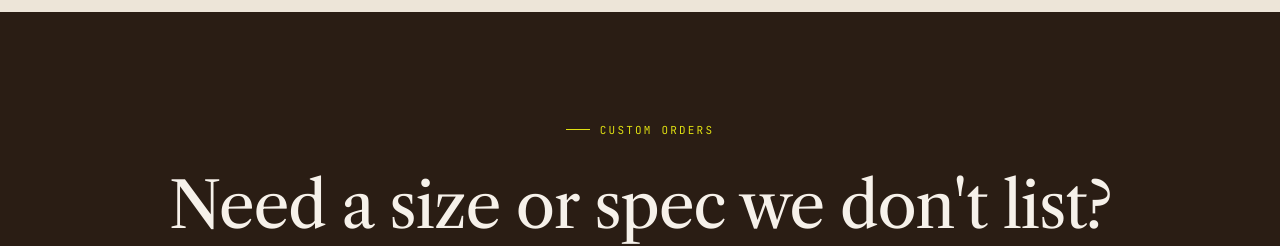
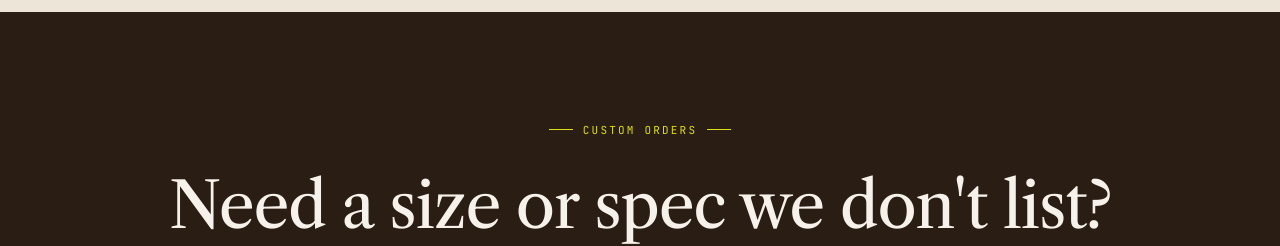
Before and after one commit to Aethons-Lab/NX_woodtech, a Next.js app: page /products in a window 1280 px wide. Shown: the part 1860-2106 px from the top of the page. Built offline with nearby package versions, Linux system fonts and the light colour scheme.

Commit message:
[REFACTOR] Update ProductCTASection styles for improved visual consistency

```diff
--- a/components/products/ProductCTASection.tsx
+++ b/components/products/ProductCTASection.tsx
@@ -5,7 +5,7 @@ const ProductCTASection = () => {
     <section className="border-t border-[#2a1d14] bg-[#2a1d14] px-0 py-25 text-[#f6f1ea] max-[600px]:py-20">
       <div className="mx-auto max-w-335 px-8 text-center max-[880px]:px-5 max-[480px]:px-4">
         <div data-reveal>
-          <div className="mb-5 inline-flex items-center gap-2.5 font-mono text-[11px] uppercase tracking-[0.2em] text-[#dfdf12] before:h-px before:w-6 before:bg-[#dfdf12] before:content-['']">
+          <div className="mb-5 inline-flex items-center gap-2.5 font-mono text-[11px] uppercase tracking-[0.2em] text-[#dfdf12] before:h-px before:w-6 before:bg-[#dfdf12] before:content-[''] after:h-px after:w-6 after:bg-[#dfdf12] after:content-['']">
             Custom orders
           </div>
           <h2 className="mb-5 text-[clamp(40px,5vw,68px)] tracking-[-0.02em]">
```
